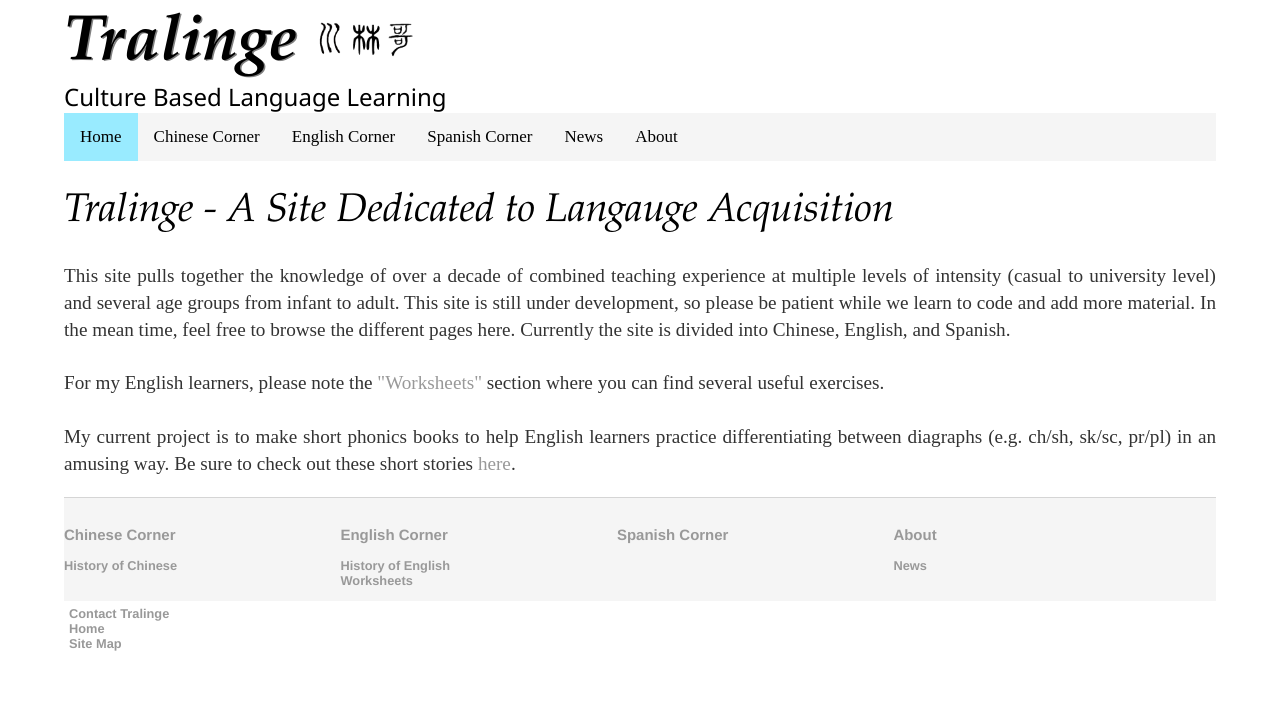
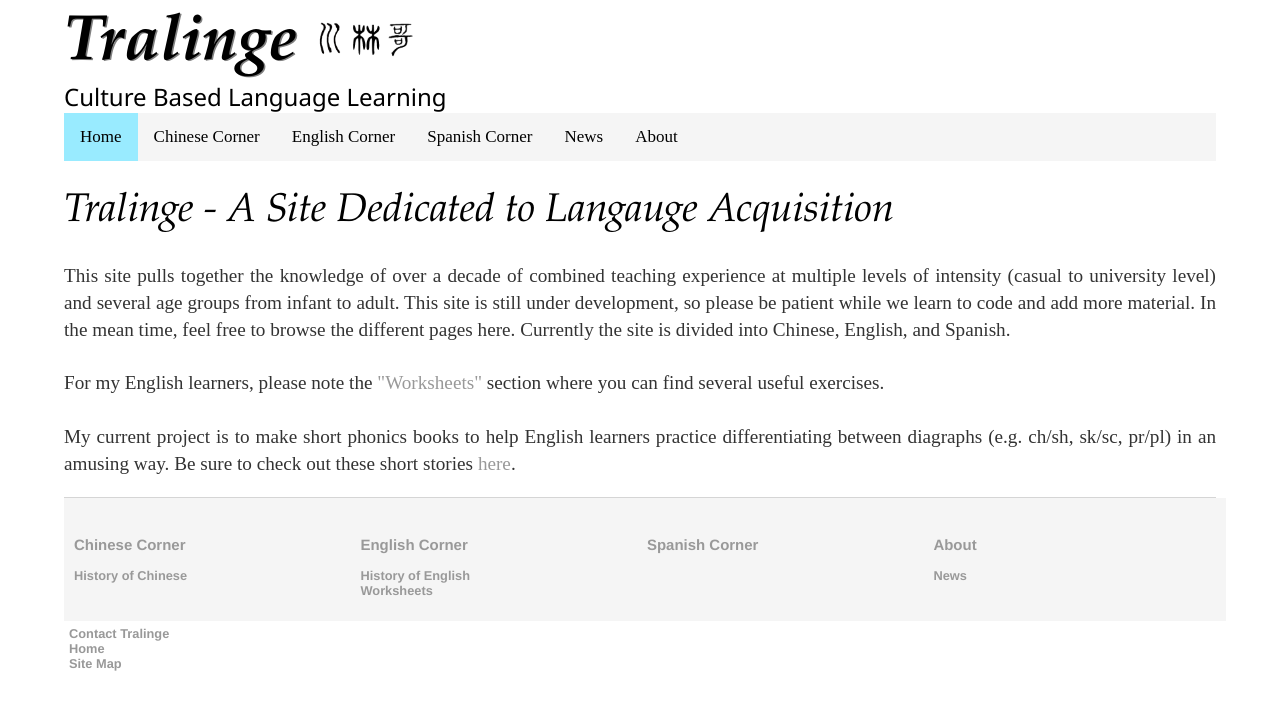
Before and after one commit to Tralinge/tralinge.github.io, a Jekyll site: the page built from index.html, in a window 1280 px wide. Shown: the top 710 px of the page. Built offline with Jekyll 4.4.1, drawn with Linux system fonts in a browser that asks for light colours.

Commit message:
Update footer.html

```diff
--- a/_includes/footer.html
+++ b/_includes/footer.html
@@ -1,22 +1,22 @@
 <footer>
 
-	<div class="responsive" style="float: left; width: 100%; background-color: rgb(245, 245, 245);">
-		<ul class="responsive" style="float: left; padding: 0px, 5px, 5px; width: 24%;">
+	<div class="responsive" style="float: left; width: 100%; padding: 5px; background-color: rgb(245, 245, 245);">
+		<ul class="responsive" style="float: left; padding: 5px; width: 24%;">
 			<li><h3><a href="http://www.tralinge.com/chinese_corner">Chinese Corner</a></h3></li>
 			<li><a href="http://www.tralinge.com/chinese_corner/history_of_chinese">History of Chinese</a></li>
 		</ul>
 
-		<ul class="responsive" style="float: left; padding: 0px, 5px, 5px; width: 24%;">
+		<ul class="responsive" style="float: left; padding: 5px; width: 24%;">
 			<li><h3><a href="http://www.tralinge.com/english_corner">English Corner</a></h3></li>
 			<li><a href="http://www.tralinge.com/english_corner/history_of_english">History of English</a></li>
 			<li><a href="http://www.tralinge.com/english_corner/worksheets">Worksheets</a></li>
 		</ul>
 
-		<ul class="responsive" style="float: left; padding: 0px, 5px, 5px; width: 24%;">
+		<ul class="responsive" style="float: left; padding: 5px; width: 24%;">
 			<li><h3><a href="http://www.tralinge.com/spanish_corner">Spanish Corner</a></h3></li>
 		</ul>
 
-		<ul class="responsive" style="float: left; padding: 0px, 5px, 5px; width: 24%;">
+		<ul class="responsive" style="float: left; padding: 5px; width: 24%;">
 			<li><h3><a href="http://www.tralinge.com/about">About</a></h3></li>
 			<li><a href="http://www.tralinge.com/news">News</a></li>
 		</ul>
```
